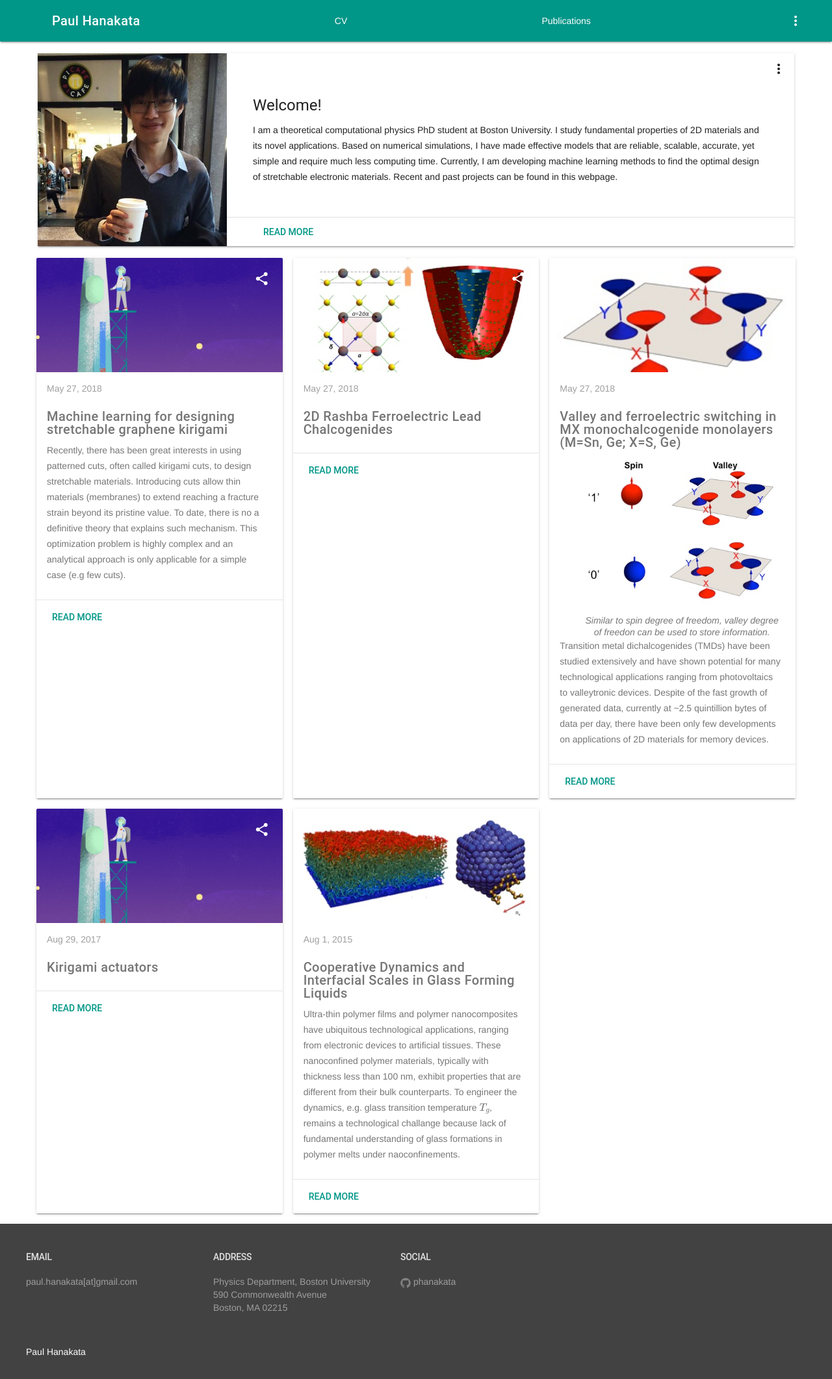
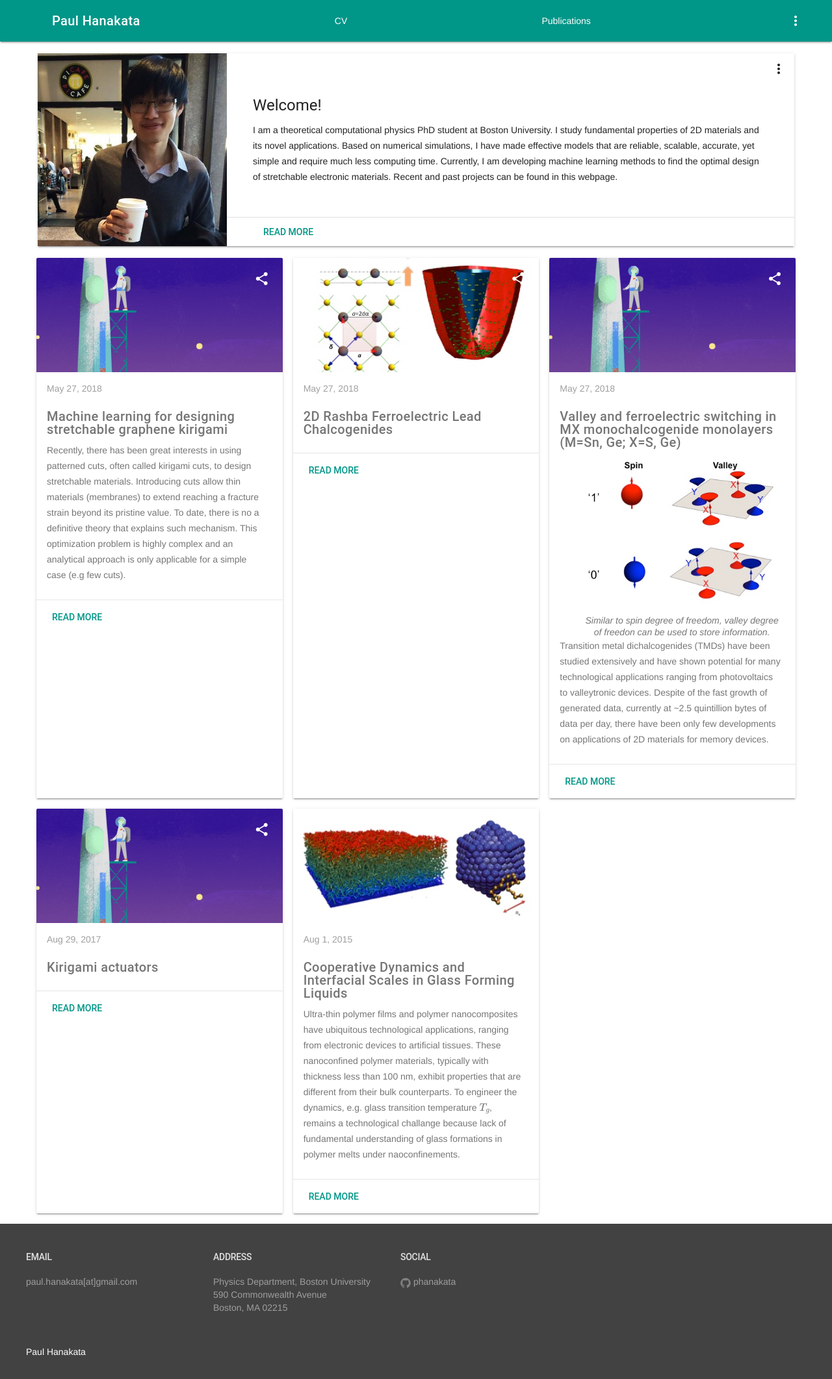
Before and after one commit to phanakata/phanakata.github.io, a Jekyll site: the page built from index.html, in a window 1280 px wide. Shown: the whole page at 65% size. Built offline with Jekyll 4.4.1, drawn with Linux system fonts in a browser that asks for light colours; formulas are drawn with MathJax 3.

Commit message:
Update 2018-05-27-MX.markdown

```diff
--- a/_posts/2018-05-27-MX.markdown
+++ b/_posts/2018-05-27-MX.markdown
@@ -3,8 +3,6 @@ layout: post
 title:  ""
 date:   2018-05-27 10:00:00
 categories: valleytronics
-image: /img/valley.jpg
-
 author: Paul Hanakata
 ---
 ##### Valley and ferroelectric switching in MX monochalcogenide monolayers (M=Sn, Ge; X=S, Ge)
```
